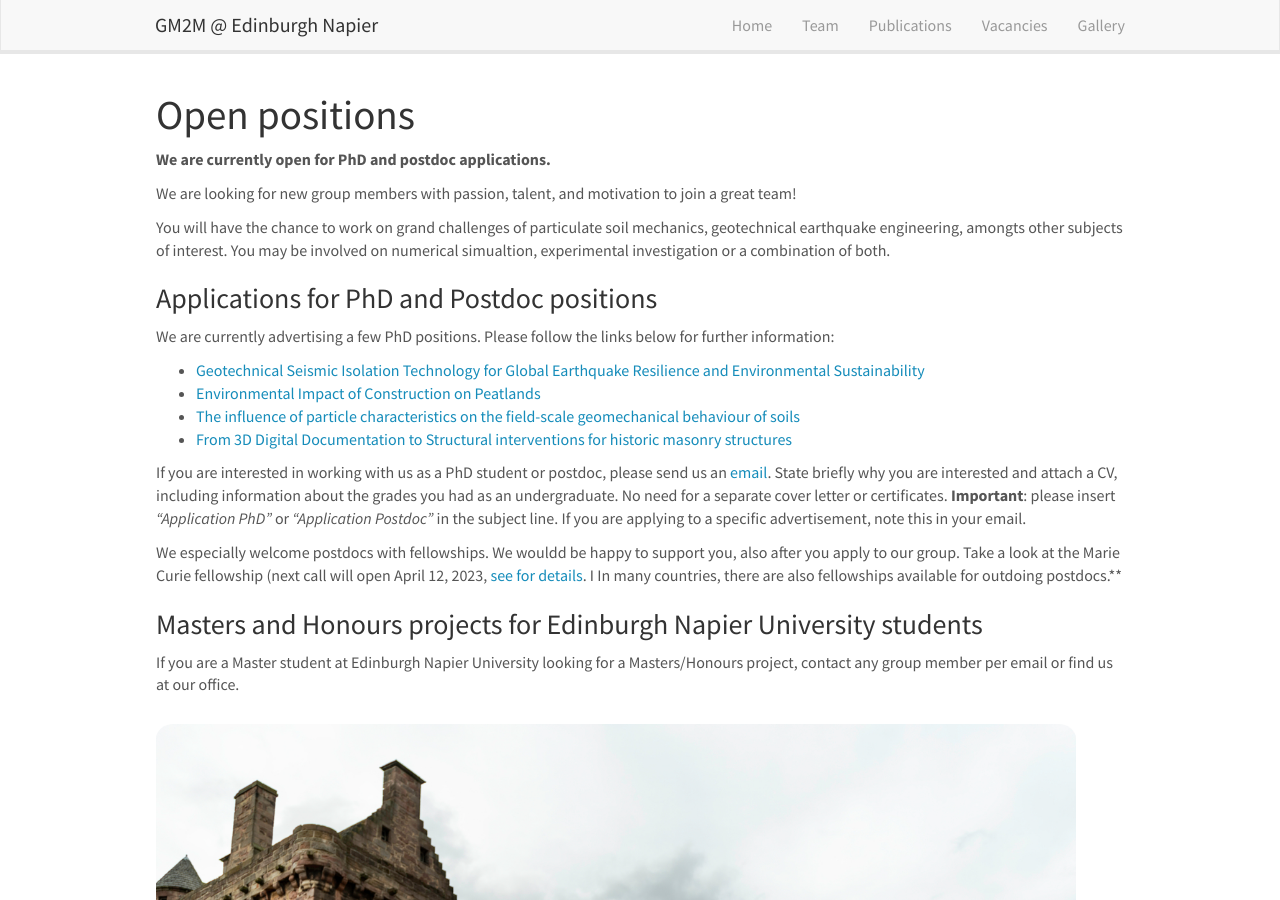
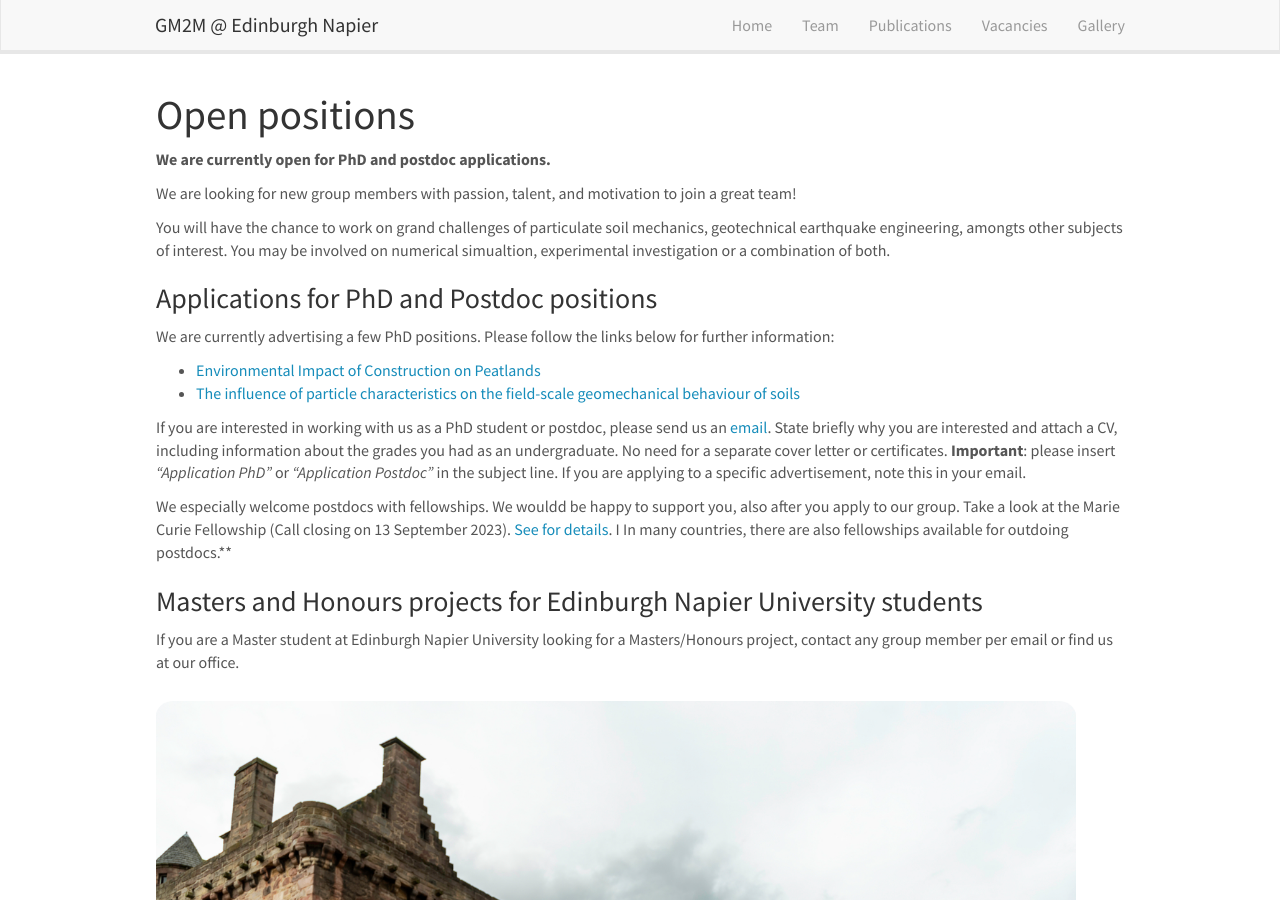
Before and after one commit to dbarretog/gm2m, a Jekyll site: the page built from _pages/openings.md, in a window 1280 px wide and 900 px high. Built offline with Jekyll 4.4.1, drawn with Linux system fonts in a browser that asks for light colours; nearby versions of some CDN libraries.

Commit message:
Vacancies page updated

```diff
--- a/_pages/openings.md
+++ b/_pages/openings.md
@@ -28,10 +28,8 @@ You find the past job openings here:
 
 We are currently advertising a few PhD positions. Please follow the links below for further information:
 
-- [Geotechnical Seismic Isolation Technology for Global Earthquake Resilience and Environmental Sustainability](https://www.findaphd.com/phds/project/geotechnical-seismic-isolation-technology-for-global-earthquake-resilience-and-environmental-sustainability/?p152317)
 - [Environmental Impact of Construction on Peatlands](https://www.findaphd.com/phds/project/environmental-impact-of-construction-on-peatlands/?p152325)
 - [The influence of particle characteristics on the field-scale geomechanical behaviour of soils](https://www.findaphd.com/phds/project/the-influence-of-particle-characteristics-on-the-field-scale-geomechanical-behaviour-of-soils/?p152108)
-- [From 3D Digital Documentation to Structural interventions for historic masonry structures](https://www.findaphd.com/phds/project/from-3d-digital-documentation-to-structural-interventions-for-historic-masonry-structures/?p152235)
 
 If you are interested in working with us as a PhD student or postdoc, please send us an [email](mailto:d.barreto@napier.ac.uk).
 State briefly why you are interested and attach a CV, including information about the grades you had as an undergraduate.
@@ -39,8 +37,7 @@ No need for a separate cover letter or certificates. **Important**: please inser
 If you are applying to a specific advertisement, note this in your email.
 
 We especially welcome postdocs with fellowships. We wouldd be happy to support you, also after you apply to our group. Take a look at the
-Marie Curie fellowship (next call will open April 12, 2023,
-[see for details](https://marie-sklodowska-curie-actions.ec.europa.eu/actions/postdoctoral-fellowships). I
+Marie Curie Fellowship (Call closing on 13 September 2023). [See for details](https://marie-sklodowska-curie-actions.ec.europa.eu/actions/postdoctoral-fellowships). I
 In many countries, there are also fellowships available for outdoing postdocs.**
 
 
```
